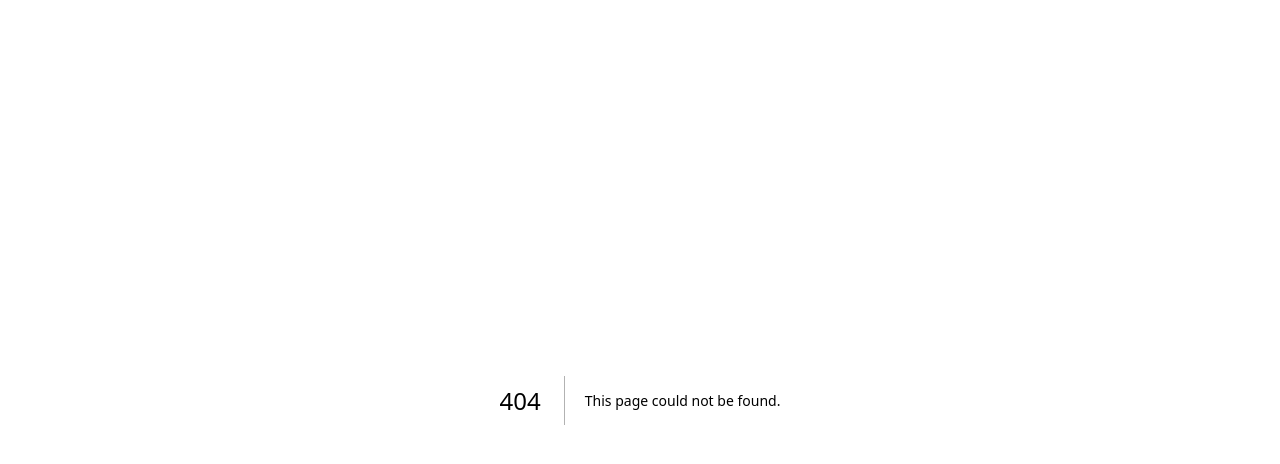
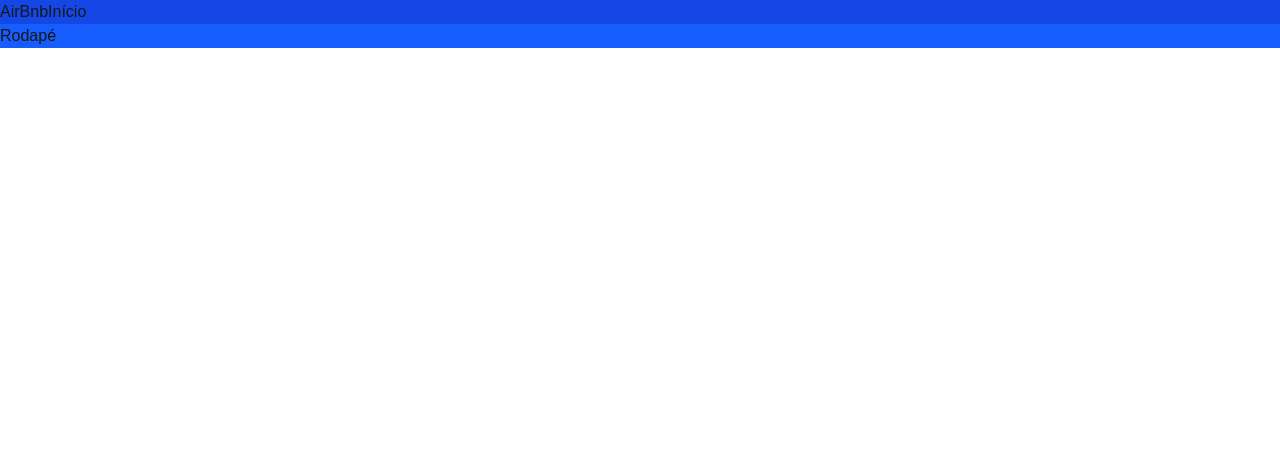
Before and after one commit to andrd-jhon/react-fundamentos, a Next.js app: page /inicio in a window 1280 px wide. Before the commit this address had no page. Shown: the top 464 px of the page. Built offline with nearby package versions, Linux system fonts and the light colour scheme.

Commit message:
Utilizando componentes filhos (children).

```diff
--- /dev/null
+++ b/src/app/inicio/page.tsx
@@ -0,0 +1,25 @@
+import { Cabecalho, Conteudo, Rodape } from "@/components/interface"
+
+export default function Pagina(){
+    return (
+        <>
+            <Cabecalho
+                titulo="AirBnb"
+                subtitulo="Início"
+            />
+            <Conteudo titulo="teste">
+                <h1>Teste</h1>
+                <p>Lorem Ipsum is simply dummy text of the printing and
+                typesetting industry. Lorem Ipsum has been the industry's
+                standard dummy text ever since the 1500s, when an unknown
+                printer took a galley of type and scrambled it to make a type
+                specimen book. It has survived not only five centuries, but also
+                the leap into electronic typesetting, remaining essentially unchanged.
+                It was popularised in the 1960s with the release of Letraset sheets
+                containing Lorem Ipsum passages, and more recently with desktop publishing
+                software like Aldus PageMaker including versions of Lorem Ipsum.</p>
+            </Conteudo>
+            <Rodape></Rodape>
+        </>
+    )
+}
--- a/src/app/principal/page.tsx
+++ /dev/null
@@ -1,12 +0,0 @@
-import { Acomodacao, Cabecalho, Menu } from "@/components/interface"
-
-export default function Pagina(){
-    return (
-        <>
-            <Cabecalho
-                titulo="Mais um titulo de teste"
-            />
-            {Acomodacao()}
-        </>
-    )
-}
--- a/src/app/style.css
+++ b/src/app/style.css
@@ -1,5 +1,5 @@
-.titulo {
-    color: white;
+/* .titulo {
+    color: black;
     background-color: pink;
     font-size: 100px;
-}
+} */
--- a/src/components/interface.tsx
+++ b/src/components/interface.tsx
@@ -11,10 +11,8 @@ export function Acomodacao (){
 export function Cabecalho (props: any){
     return (
         <div className="bg-blue-700">
-            <h1>logo</h1>
             {props.titulo}
-            {props.preco}
-            {Menu ()}
+            {props.subtitulo}
         </div>
     )
 }
@@ -26,3 +24,22 @@ export function Menu (){
         </div>
     )
 }
+
+export function Rodape (props: any){
+    return (
+        <div className="bg-blue-600">
+            <p>Rodapé</p>
+        </div>
+    )
+}
+
+export function Conteudo (props: any){
+
+    console.log(props)
+
+    return (
+        <div className="bg-gray-800">
+            <p>{}</p>
+        </div>
+    )
+}
```
